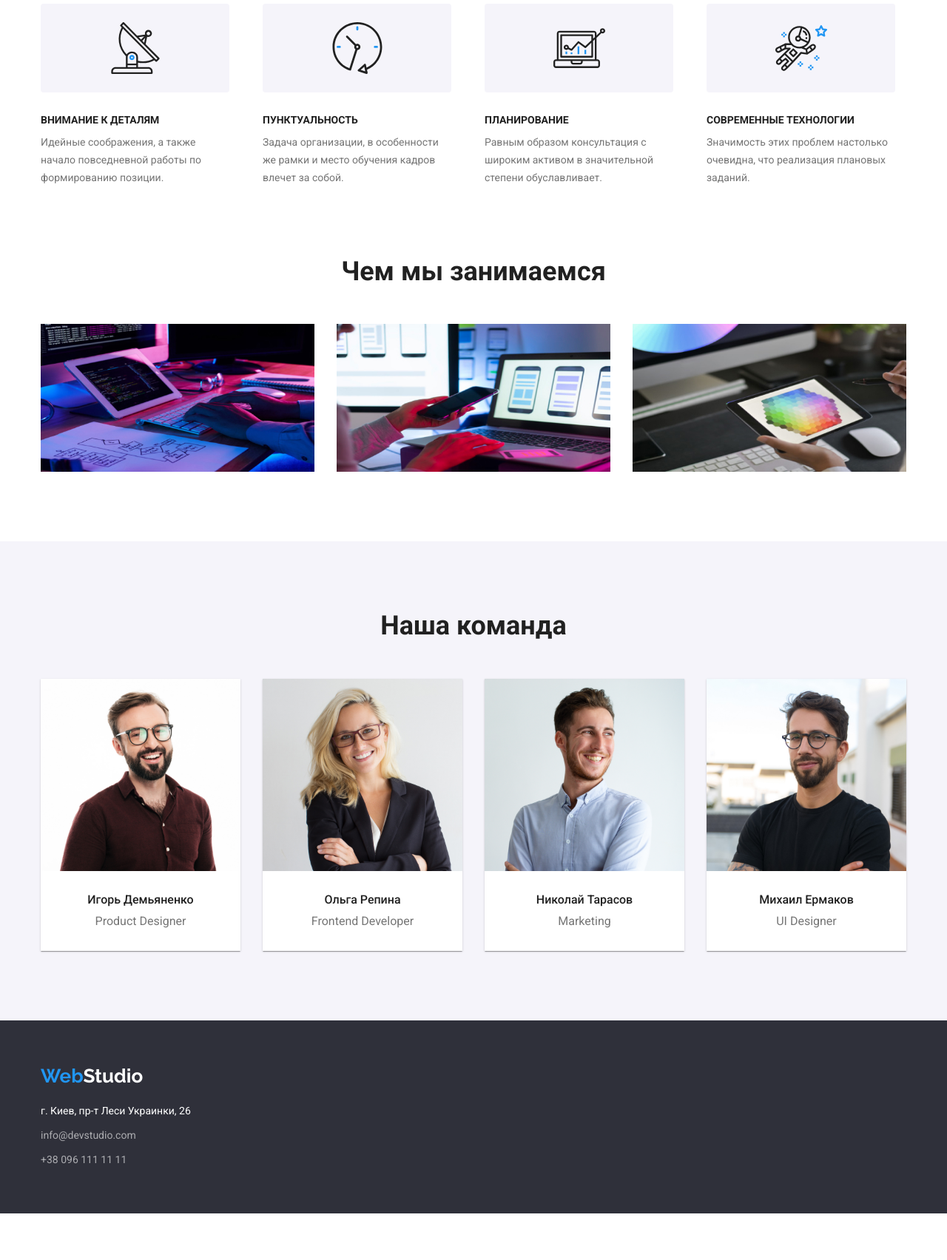
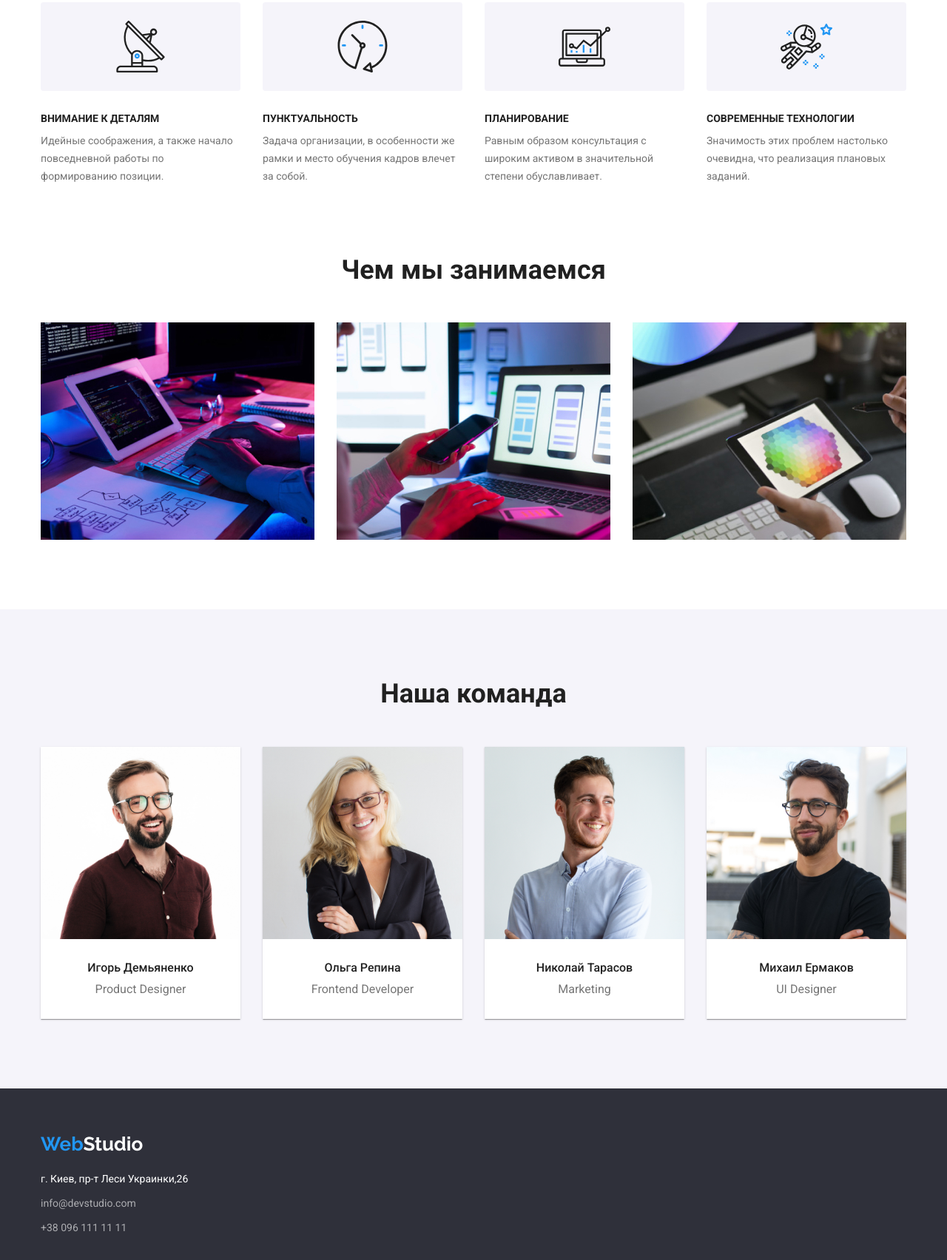
Before and after one commit to aleksandr105/goit-markup-hw-04, a plain HTML site: page index.html in a window 1280 px wide. Shown: the part 772-2476 px from the top of the page at 74% size. Before the commit the page ends 2413 px from the top, so only its background shows below. Drawn offline with nearby package versions, Linux system fonts and the light colour scheme.

Commit message:
Правит ошибки с отступами

```diff
--- a/css/styles.css
+++ b/css/styles.css
@@ -35,7 +35,7 @@ img {
 }
 /* header-styles */
 .header {
-  border: 1px solid #ececec;
+  border-bottom: 1px solid #ececec;
 }
 .header-list .header-item:not(:last-child) {
   margin-right: 50px;
@@ -62,7 +62,7 @@ img {
   display: block;
   padding-top: 24px;
   padding-bottom: 25px;
-  margin-right: 100px;
+  margin-right: 93px;
   font-family: "Raleway", sans-serif;
   font-weight: 700;
   font-size: 26px;
@@ -150,12 +150,14 @@ img {
   background-color: #1b85db;
 }
 /* -------main-styles--------- */
+.section-about-benefits {
+  padding-top: 94px;
+  padding-bottom: 94px;
+}
 .about-benefits {
   display: flex;
-  padding-top: 95px;
 }
 .list-advantage {
-  padding-right: 15px;
   width: 270px;
 }
 .list-advantage::before {
@@ -185,6 +187,8 @@ img {
 }
 .section-color {
   background-color: #f5f4fa;
+  padding-bottom: 94px;
+  padding-top: 94px;
 }
 .benefits {
   margin-bottom: 10px;
@@ -196,7 +200,6 @@ img {
   color: #212121;
 }
 .benefits-text {
-  padding-bottom: 94px;
   font-size: 14px;
   line-height: 1.71;
   letter-spacing: 3%;
@@ -214,14 +217,13 @@ img {
 .presentation {
   display: flex;
 }
-.indent-reset {
+.container-presentation {
   padding-bottom: 94px;
 }
 .presentation-foto:not(:last-child) {
   margin-right: 30px;
 }
 .main-command {
-  padding-top: 94px;
   text-align: center;
   margin-bottom: 50px;
   font-weight: 700;
@@ -233,7 +235,6 @@ img {
 .command-list {
   display: flex;
   text-align: center;
-  padding-bottom: 94px;
 }
 .command-info:not(:last-child) {
   margin-right: 30px;
@@ -241,6 +242,7 @@ img {
 .command-info {
   box-shadow: 0px 2px 1px -1px rgba(0, 0, 0, 0.2),
     0px 1px 1px 0px rgba(0, 0, 0, 0.14), 0px 1px 3px 0px rgba(0, 0, 0, 0.12);
+  width: 270px;
 }
 
 .indent-reset-command {
@@ -263,8 +265,8 @@ img {
 }
 /* -------footer-styles-------- */
 .footer-logo {
+  margin-bottom: 20px;
   display: inline-block;
-  padding-top: 60px;
   font-family: "Raleway", sans-serif;
   font-weight: 700;
   font-size: 26px;
@@ -277,11 +279,11 @@ img {
 }
 .footer-text {
   background-color: #2f303a;
+  padding-top: 60px;
+  padding-bottom: 60px;
 }
 .title-address {
   display: inline-block;
-  margin-top: 20px;
-  margin-bottom: 9px;
   font-style: normal;
   font-weight: 400;
   font-size: 14px;
@@ -295,7 +297,6 @@ img {
 }
 .text-address {
   display: inline-block;
-  margin-bottom: 9px;
   font-style: normal;
   font-weight: 400;
   font-size: 14px;
@@ -305,7 +306,6 @@ img {
 }
 .text-address-tel {
   display: inline-block;
-  padding-bottom: 60px;
   font-style: normal;
   font-weight: 400;
   font-size: 14px;
@@ -318,6 +318,9 @@ img {
 .text-address:hover,
 .text-address:focus {
   color: #2196f3;
+}
+.list-footer:not(:last-child) {
+  margin-bottom: 9px;
 }
 /* ------------------------------------portfolio------------------------------- */
 .button-menu:not(:last-child) {
@@ -344,10 +347,13 @@ img {
 .color-nav {
   color: #2196f3;
 }
+.sektion-batton-menu {
+  padding-top: 94px;
+  padding-bottom: 94px;
+}
 .list-button-menu {
   display: flex;
   margin-bottom: 50px;
-  padding-top: 94px;
   justify-content: center;
 }
 .title-prject {
@@ -365,7 +371,6 @@ img {
   color: #757575;
 }
 .list-projekt {
-  padding-bottom: 94px;
   margin-left: -30px;
   margin-top: -30px;
   display: flex;
--- a/index.html
+++ b/index.html
@@ -35,7 +35,8 @@
             <h1 class="main-headline">Эффективные решения<br> для вашего бизнеса</h1>
             <button type="button" class="button">Заказать услугу</button>
         </section>
-        <section class="container">
+        <section class="section-about-benefits">
+            <div class="container">
             <ul class="list about-benefits">
                 <li class="list-advantage">
                     <h3 class="benefits">Внимание к деталям</h3>
@@ -54,14 +55,17 @@
                     <p class="benefits-text">Значимость этих проблем настолько очевидна, что реализация плановых заданий.</p>
                 </li>
             </ul>
+            </div>
         </section>
-        <section class="container">
+        <section class="container-presentation">
+            <div class="container">
                 <h2 class="main-title">Чем мы занимаемся</h2>
                 <ul class="list presentation">
                     <li class="presentation-foto"><img src="./img/box1.jpg" width="370" height="294" alt="фото как мы работаем" class="indent-reset"></li>
                     <li class="presentation-foto"><img src="./img/box2.jpg" width="370" height="294" alt="фото как мы работаем" class="indent-reset"></li>
                     <li class="presentation-foto"><img src="./img/box3.jpg" width="370" height="294" alt="фото как мы работаем" class="indent-reset"></li>
                 </ul>
+            </div>
         </section>
         <section class="section-color">
             <div class="container">
@@ -105,9 +109,9 @@
             <a lang="en" href="./index.html" class="footer-logo link"><span class="footer-logo-span">Web</span>Studio</a>
             <address>
                 <ul class="list">
-                <li><a href="https://goo.gl/maps/7rWnGFxdc6P4AjHz5" target="_blank" rel="noopener noreferrer nofollow" class="link title-address">г. Киев, пр-т Леси Украинки, 26</a></li>
-                <li><a href="mailto:info@devstudio.com" class="link text-address">info@devstudio.com</a></li>
-                <li><a href="tel:+380961111111" class="link text-address-tel">+38 096 111 11 11</a></li>
+                    <li class="list-footer"><a href="https://goo.gl/maps/7rWnGFxdc6P4AjHz5" target="_blank"rel="noopener noreferrer nofollow" class="link title-address">г. Киев, пр-т Леси Украинки,26</a></li>
+                    <li class="list-footer"><a href="mailto:info@devstudio.com"class="link text-address">info@devstudio.com</a></li>
+                    <li class="list-footer"><a href="tel:+380961111111" class="link text-address-tel">+38 096 111 11 11</a></li>
                 </ul>
             </address>
         </div>
```
Also changed, not shown: portfolio.html (+6 -5 lines). Lines whose indentation alone changed are shown as unchanged.
